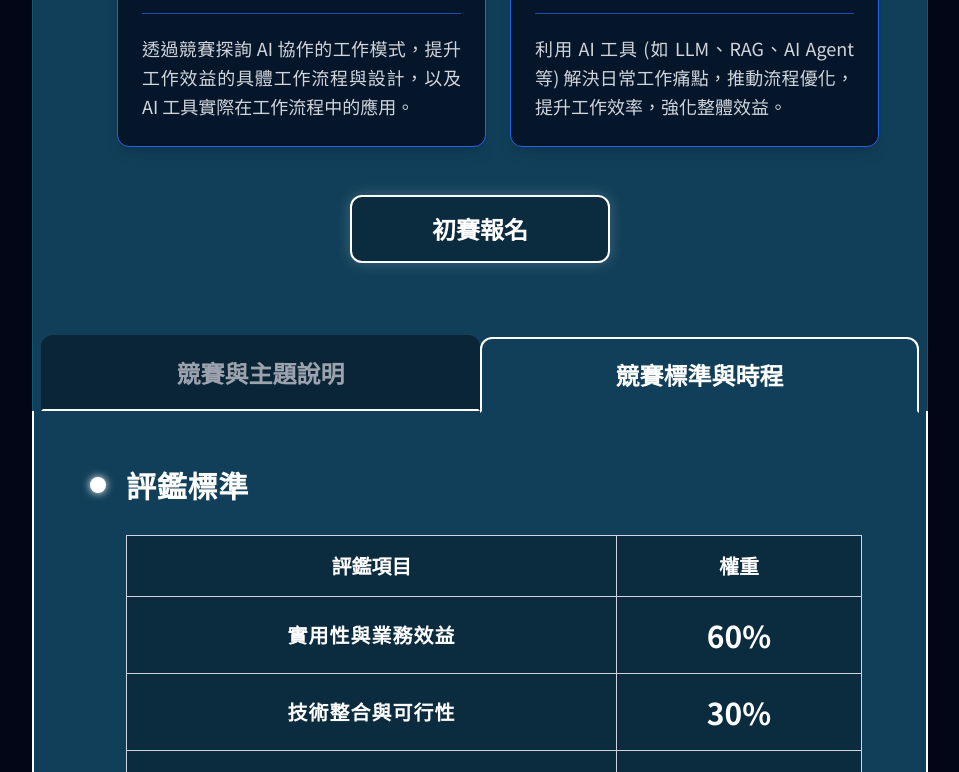
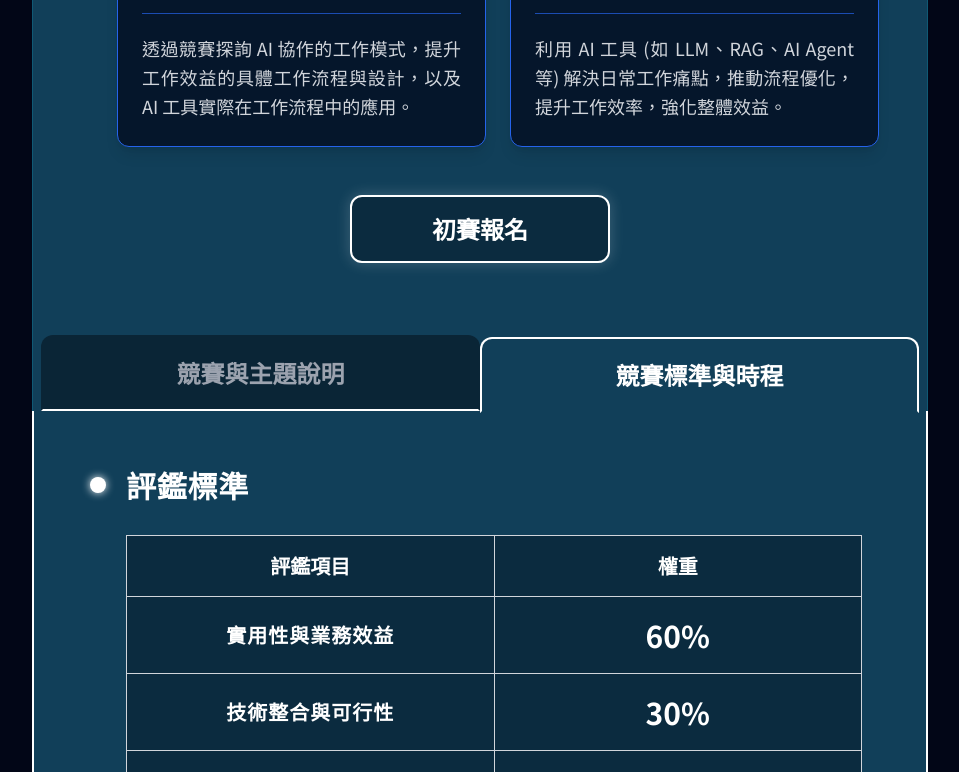
Before and after one commit to Casper4w/sinox-ai-competition, a plain HTML site: page index.html in a window 1280 px wide. Both pictures are taken after a click on the button "競賽標準與時程". Shown: the part 555-1327 px from the top of the page, without its empty margins (160-1119 px from the left). Drawn offline with nearby package versions, Linux system fonts and the light colour scheme.

Commit message:
Update index.html

```diff
--- a/index.html
+++ b/index.html
@@ -227,8 +227,8 @@
                     <table class="w-full border-collapse text-center text-xl bg-[#0b2b3f]">
                         <thead>
                             <tr>
-                                <th class="py-4 px-4 border border-gray-300 text-white font-bold w-2/3">評鑑項目</th>
-                                <th class="py-4 px-4 border border-gray-300 text-white font-bold w-1/3">權重</th>
+                                <th class="py-4 px-4 border border-gray-300 text-white font-bold w-1/2">評鑑項目</th>
+                                <th class="py-4 px-4 border border-gray-300 text-white font-bold w-1/2">權重</th>
                             </tr>
                         </thead>
                         <tbody>
@@ -359,7 +359,7 @@
                                         <span class="text-lg text-gray-300">公布決賽結果</span>
                                     </div>
                                     <div class="flex flex-col sm:flex-row sm:justify-between">
-                                        <span class="font-bold text-lg text-yellow-400">9/11</span>
+                                        <span class="font-bold text-lg text-yellow-400">9月份</span>
                                         <span class="text-lg text-yellow-400 font-bold">成果發表 & 頒獎</span>
                                     </div>
                                 </div>
```
